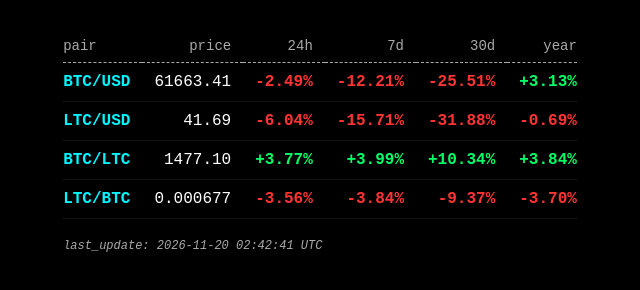
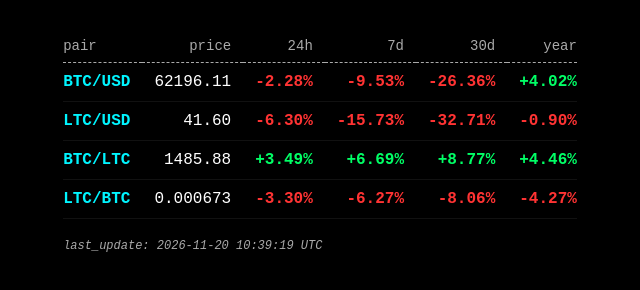
Before and after one commit to xaatt/site, a plain HTML site: page cc.html in a window 1280 px wide. Shown: the full height of the page, 320-960 px from the left. Drawn offline with Linux system fonts and the light colour scheme.

Commit message:
Automated dashboard update

```diff
--- a/cc.html
+++ b/cc.html
@@ -22,39 +22,39 @@
 			<tbody>
 	<tr>
 		<td class="pair-cell">BTC/USD</td>
-		<td class="price-cell">61663.41</td>
-		<td class="change-cell down">-2.49%</td>
-		<td class="change-cell down">-12.21%</td>
-		<td class="change-cell down">-25.51%</td>
-		<td class="change-cell hide-mobile up">+3.13%</td>
+		<td class="price-cell">62196.11</td>
+		<td class="change-cell down">-2.28%</td>
+		<td class="change-cell down">-9.53%</td>
+		<td class="change-cell down">-26.36%</td>
+		<td class="change-cell hide-mobile up">+4.02%</td>
 	</tr>
 	<tr>
 		<td class="pair-cell">LTC/USD</td>
-		<td class="price-cell">41.69</td>
-		<td class="change-cell down">-6.04%</td>
-		<td class="change-cell down">-15.71%</td>
-		<td class="change-cell down">-31.88%</td>
-		<td class="change-cell hide-mobile down">-0.69%</td>
+		<td class="price-cell">41.60</td>
+		<td class="change-cell down">-6.30%</td>
+		<td class="change-cell down">-15.73%</td>
+		<td class="change-cell down">-32.71%</td>
+		<td class="change-cell hide-mobile down">-0.90%</td>
 	</tr>
 	<tr>
 		<td class="pair-cell">BTC/LTC</td>
-		<td class="price-cell">1477.10</td>
-		<td class="change-cell up">+3.77%</td>
-		<td class="change-cell up">+3.99%</td>
-		<td class="change-cell up">+10.34%</td>
-		<td class="change-cell hide-mobile up">+3.84%</td>
+		<td class="price-cell">1485.88</td>
+		<td class="change-cell up">+3.49%</td>
+		<td class="change-cell up">+6.69%</td>
+		<td class="change-cell up">+8.77%</td>
+		<td class="change-cell hide-mobile up">+4.46%</td>
 	</tr>
 	<tr>
 		<td class="pair-cell">LTC/BTC</td>
-		<td class="price-cell">0.000677</td>
-		<td class="change-cell down">-3.56%</td>
-		<td class="change-cell down">-3.84%</td>
-		<td class="change-cell down">-9.37%</td>
-		<td class="change-cell hide-mobile down">-3.70%</td>
+		<td class="price-cell">0.000673</td>
+		<td class="change-cell down">-3.30%</td>
+		<td class="change-cell down">-6.27%</td>
+		<td class="change-cell down">-8.06%</td>
+		<td class="change-cell hide-mobile down">-4.27%</td>
 	</tr>
 			</tbody>
 		</table>
-		<div class="date">last_update: 2026-11-20 02:42:41 UTC</div>
+		<div class="date">last_update: 2026-11-20 10:39:19 UTC</div>
 	</div>
 </body>
 </html>
--- a/history_btc_ltc.csv
+++ b/history_btc_ltc.csv
@@ -1622,3 +1622,4 @@ timestamp,price
 2026-11-19 13:37:02,1435.75
 2026-11-19 21:53:32,1474.93
 2026-11-20 02:42:41,1477.10
+2026-11-20 10:39:19,1485.88
--- a/history_btc_usd.csv
+++ b/history_btc_usd.csv
@@ -1625,3 +1625,4 @@ timestamp,price
 2026-11-19 13:37:02,63647.66
 2026-11-19 21:53:32,61538.78
 2026-11-20 02:42:41,61663.41
+2026-11-20 10:39:19,62196.11
--- a/history_ltc_btc.csv
+++ b/history_ltc_btc.csv
@@ -1622,3 +1622,4 @@ timestamp,price
 2026-11-19 13:37:02,0.000696
 2026-11-19 21:53:32,0.000678
 2026-11-20 02:42:41,0.000677
+2026-11-20 10:39:19,0.000673
--- a/history_ltc_usd.csv
+++ b/history_ltc_usd.csv
@@ -1656,3 +1656,4 @@ timestamp,price
 2026-11-19 13:37:02,44.40
 2026-11-19 21:53:32,41.94
 2026-11-20 02:42:41,41.69
+2026-11-20 10:39:19,41.60
```
